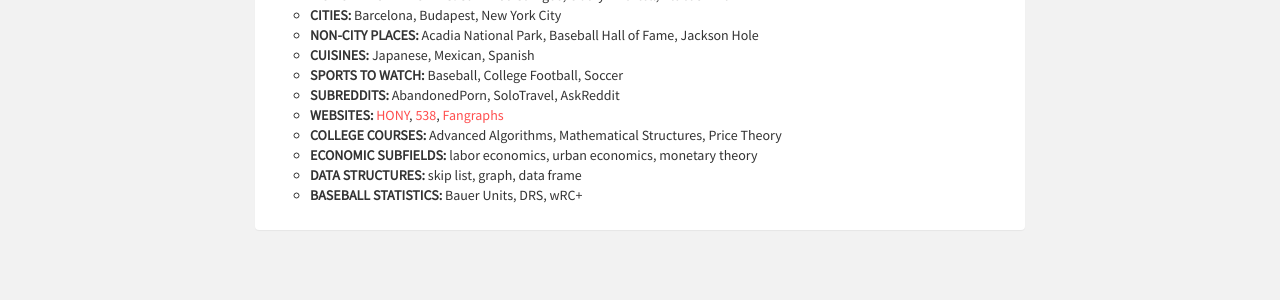
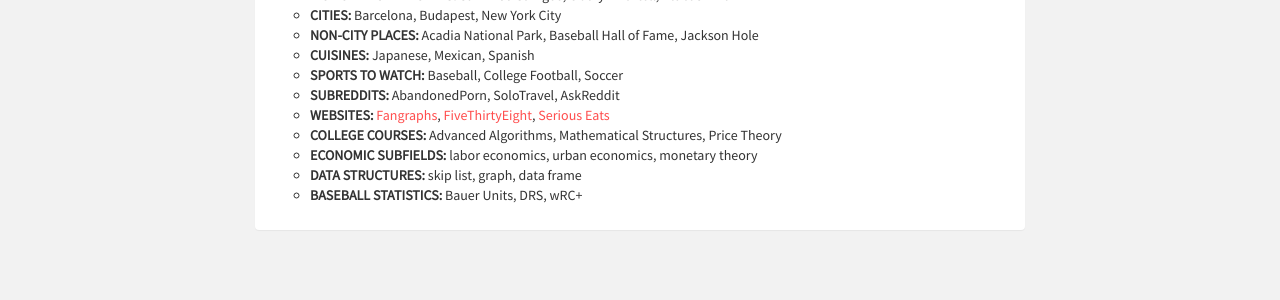
Before and after one commit to mrkaye97/mrkaye97.github.io, a Jekyll site: the page built from random.html, in a window 1280 px wide. Shown: the part 271-571 px from the top of the page. Built offline with Jekyll 4.4.1, drawn with Linux system fonts in a browser that asks for light colours; nearby versions of some CDN libraries.

Commit message:
Update random.html

```diff
--- a/random.html
+++ b/random.html
@@ -31,7 +31,7 @@
 					  <li><b>CUISINES:</b> Japanese, Mexican, Spanish</li>
 					  <li><b>SPORTS TO WATCH:</b> Baseball, College Football, Soccer</li>
 					  <li><b>SUBREDDITS:</b> AbandonedPorn, SoloTravel, AskReddit</li>
-					  <li><b>WEBSITES:</b> <a href="http://www.humansofnewyork.com/">HONY</a>, <a href="https://fivethirtyeight.com/">538</a>, <a href="https://www.fangraphs.com/">Fangraphs</a></li>
+					  <li><b>WEBSITES:</b> <a href="https://www.fangraphs.com/">Fangraphs</a>, <a href="https://fivethirtyeight.com/">FiveThirtyEight</a>, <a href="http://www.seriouseats.com/">Serious Eats</a></li>
 					  <li><b>COLLEGE COURSES:</b> Advanced Algorithms, Mathematical Structures, Price Theory</li>
 					  <li><b>ECONOMIC SUBFIELDS:</b> labor economics, urban economics, monetary theory</li>
 					  <li><b>DATA STRUCTURES:</b> skip list, graph, data frame</li>
```
